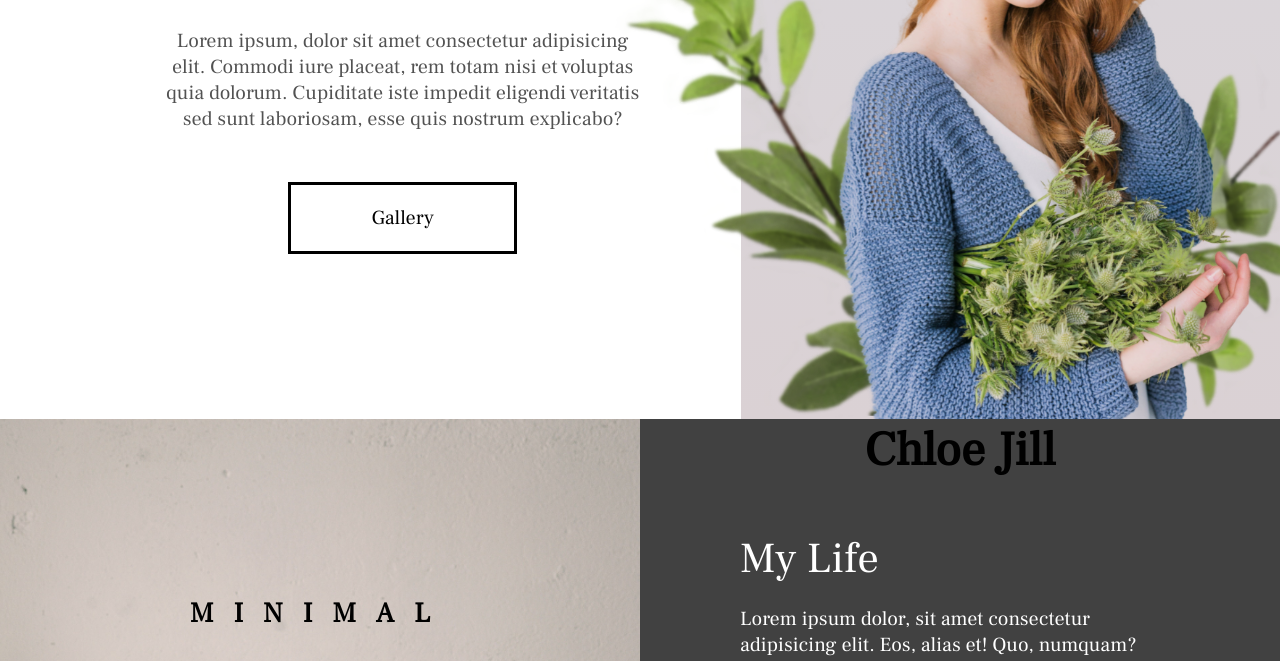
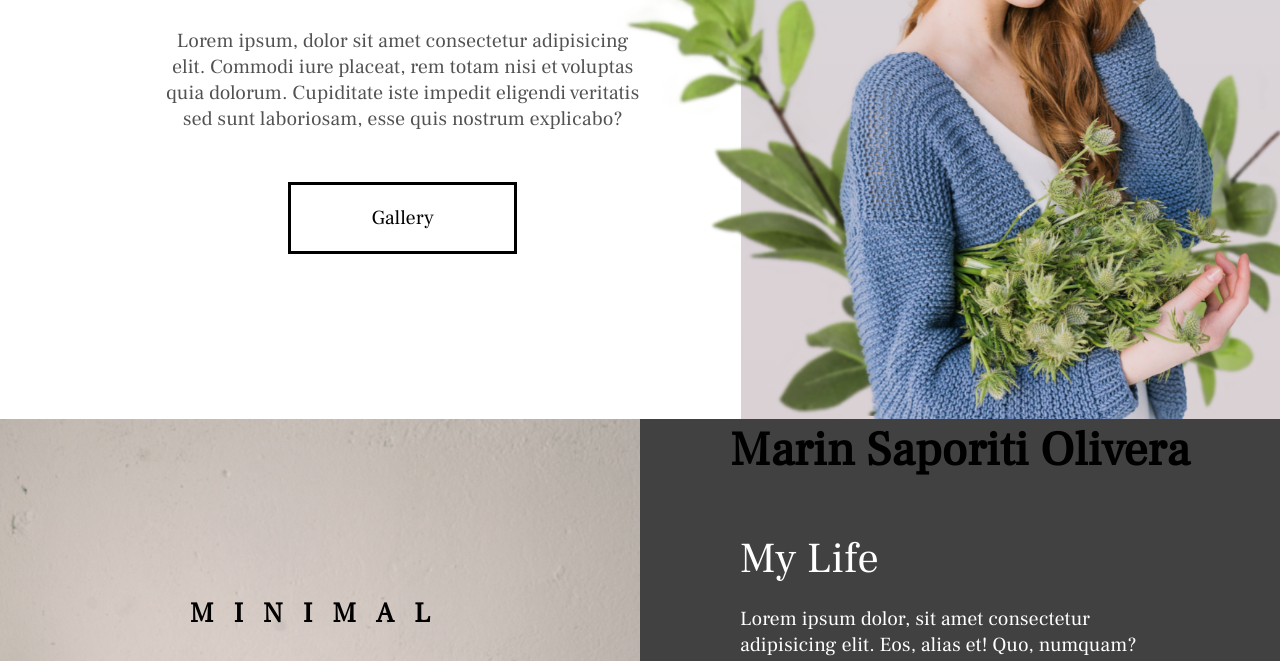
Before and after one commit to agusdeveloper84/msphotography.github.io, a plain HTML site: page index.html in a window 1280 px wide. Shown: the part 382-1043 px from the top of the page. Drawn offline with Linux system fonts and the light colour scheme; files whose address does not match are found by name; a web font is replaced by a local one.

Commit message:
Update index.html

```diff
--- a/index.html
+++ b/index.html
@@ -60,7 +60,7 @@
                 <img src="./images/about-image.png" alt="portrait picture">
             </div>
             <div class="about-text flex">
-                <h2>Chloe Jill</h2>
+                <h2>Marin Saporiti Olivera</h2>
                 <div class="about-life">
                     <h3>My Life</h3>
                     <p>Lorem ipsum dolor, sit amet consectetur adipisicing elit. Eos, alias et! Quo, numquam? Consequatur eius consequuntur voluptatum nemo iusto nulla architecto odit laboriosam omnis distinctio sint ad, beatae facere? Sit.</p>
```
